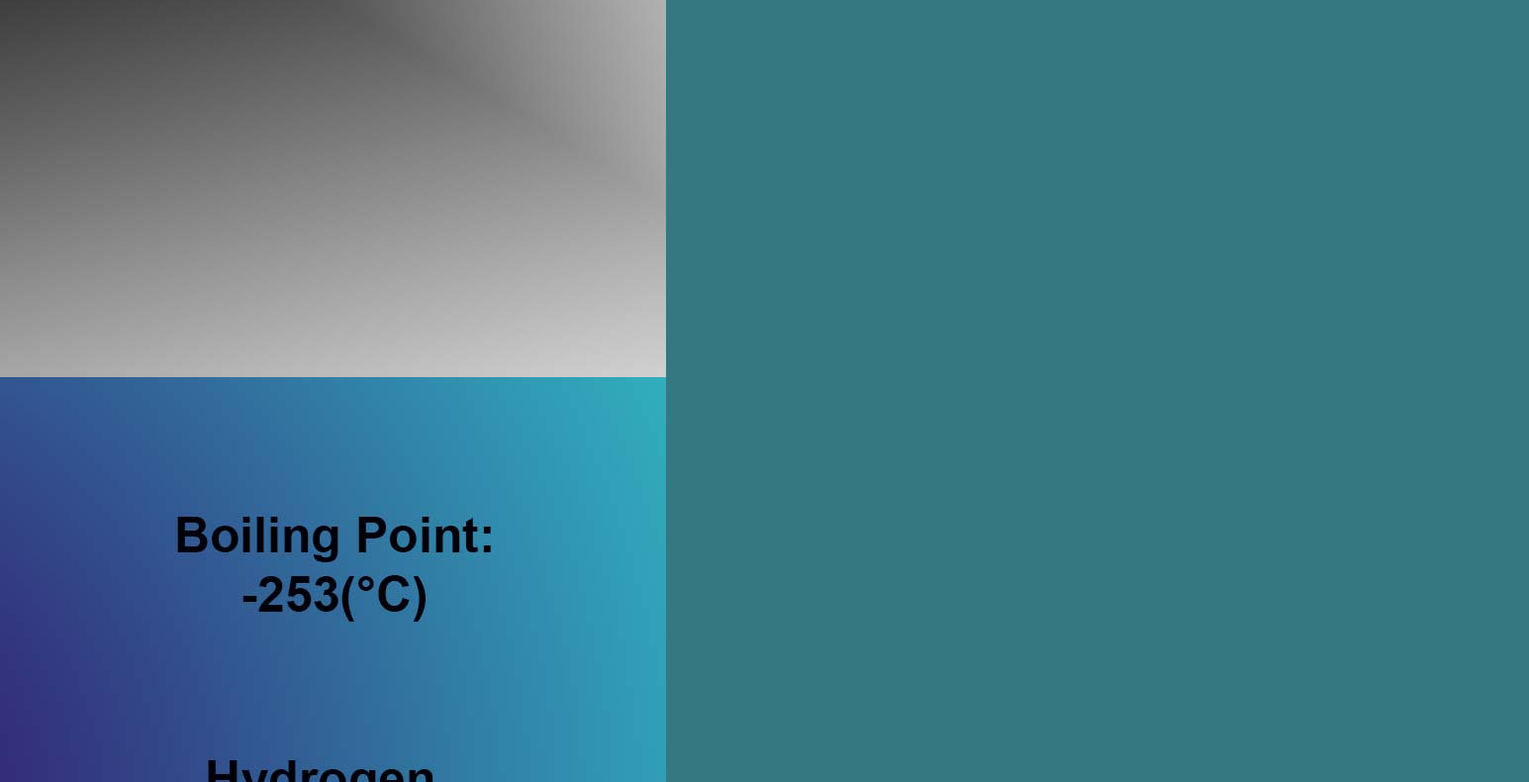
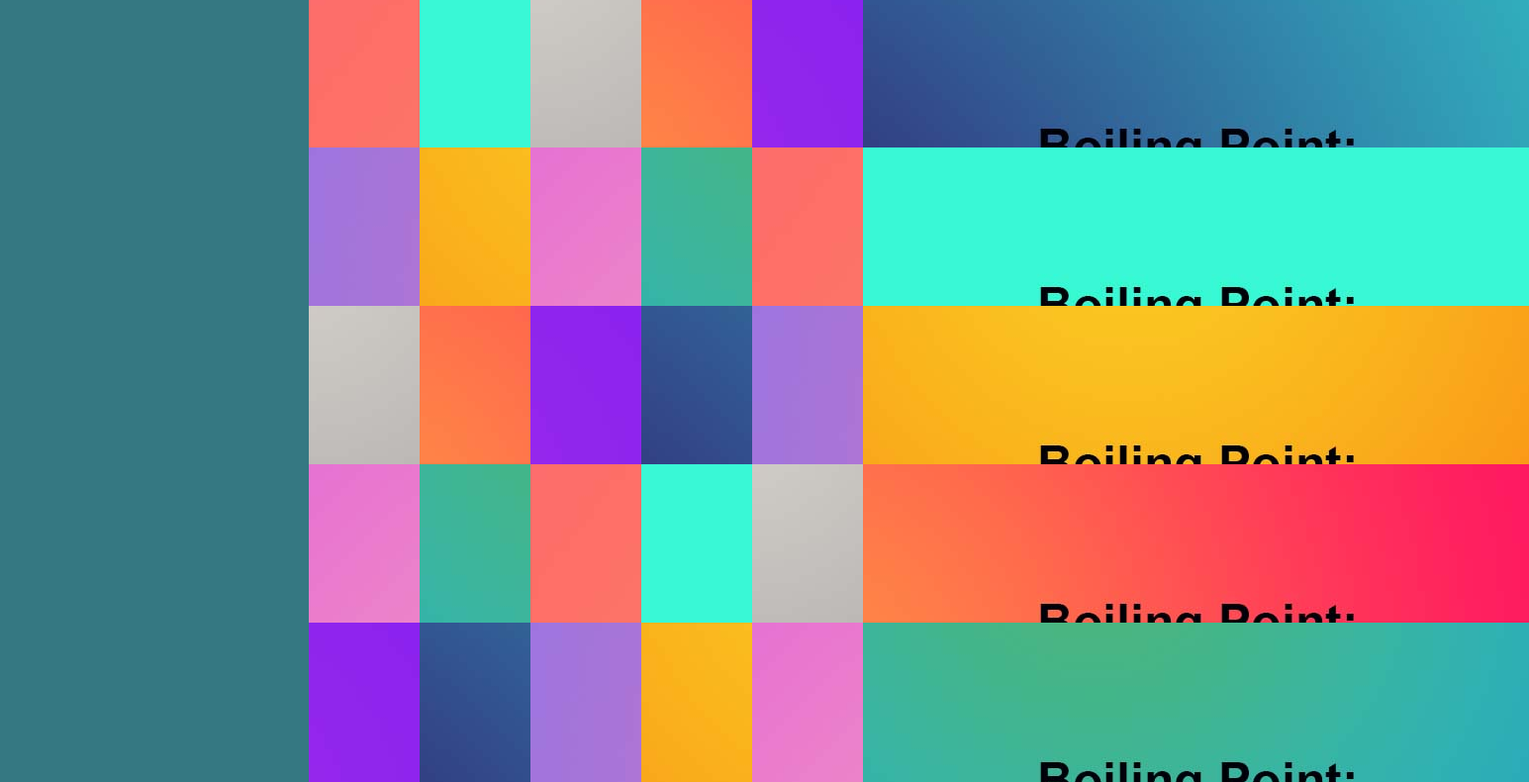
Before and after one commit to RhiH/periodic_flip_game, a website: page index.html in a window 1280 px wide. Shown: the part 47-837 px from the top of the page at 99% size, 1545 px wide, since content can reach past the window. Drawn offline with nearby package versions, Linux system fonts and the light colour scheme.

Commit message:
amend css

```diff
--- a/assets/css/style.css
+++ b/assets/css/style.css
@@ -12,3 +12,13 @@ body{
     align-items: center;
     flex-direction: column;
 }
+
+/*section grid styling*/
+
+section {
+    display: grid;
+    grid-template-columns: repeat(6, 6rem);
+    grid-template-rows: repeat(5, 9rem);
+    grid-gap: 1rem;
+    perspective: 800px;
+}
```
